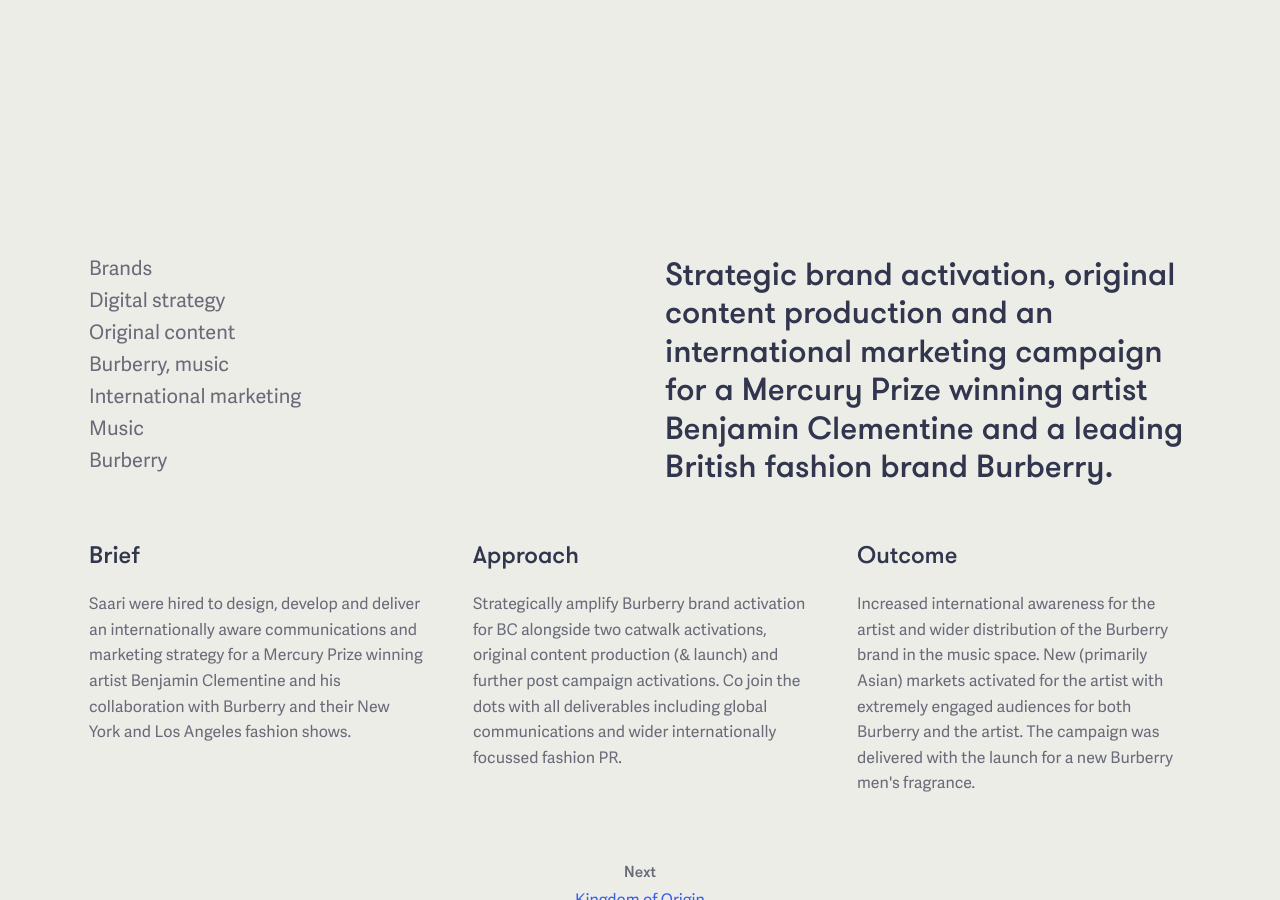
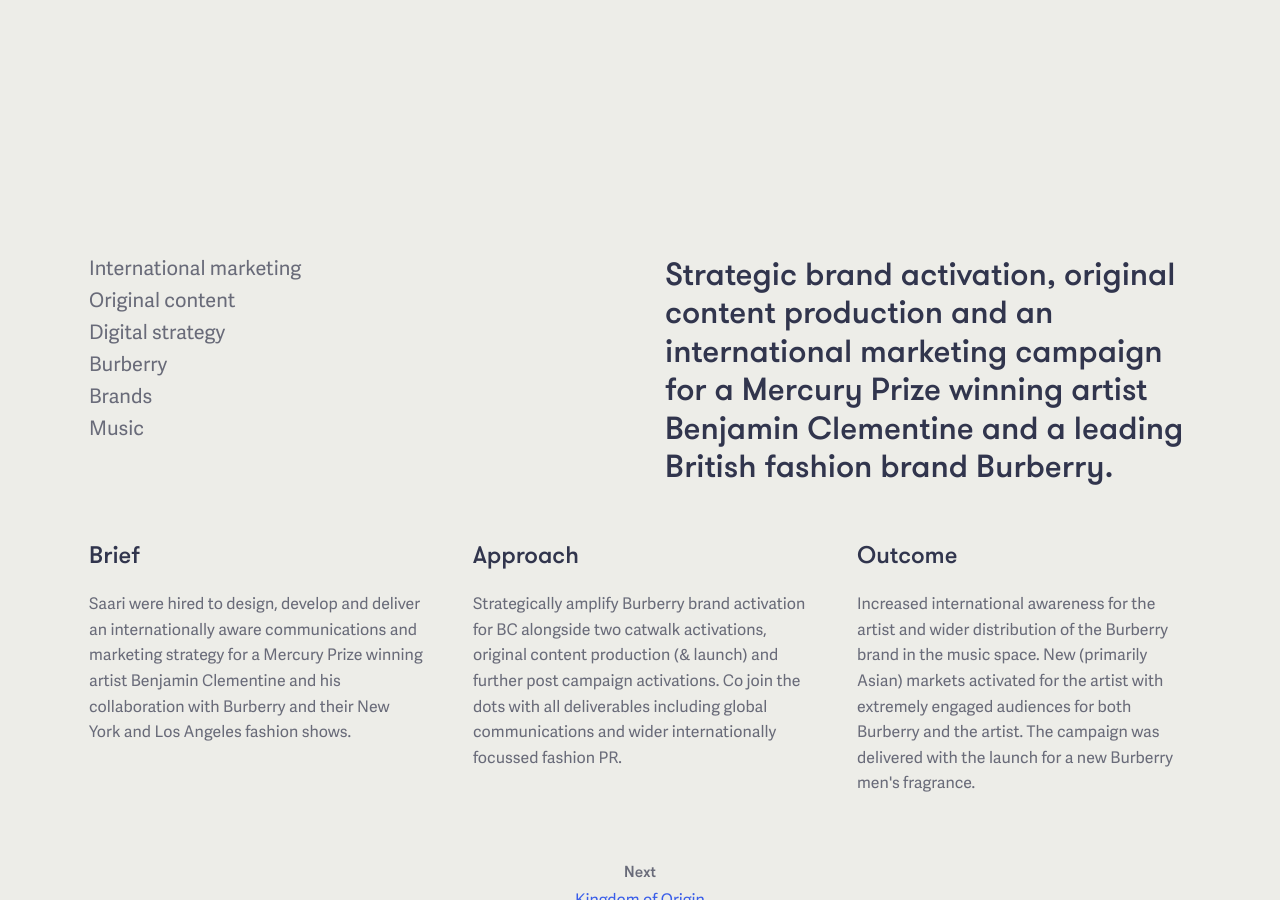
Before and after one commit to garethjohnsdesign/saari.co.uk, a Jekyll site: the page built from _projects/benjamin-clementine.markdown, in a window 1280 px wide and 900 px high, scrolled down 408 px. Built offline with Jekyll 4.4.1, drawn with Linux system fonts in a browser that asks for light colours.

Commit message:
Updated Benjamin Projecthumb 2 and 3 other files

```diff
--- a/_projects/benjamin-clementine.markdown
+++ b/_projects/benjamin-clementine.markdown
@@ -2,20 +2,19 @@
 title: Benjamin Clementine with Burberry
 date: 2013-03-04 00:00:00 Z
 position: 0
-image: "/uploads/BCprojectthumb.png"
+image: "/uploads/benjamin-projecthumb-2.png"
 lead: Strategic brand activation, original content production and an international
   marketing campaign for a Mercury Prize winning artist Benjamin Clementine and a
   leading British fashion brand Burberry.
 is-featured: true
 is-hero: true
 services:
+- International marketing
+- Original content
+- Digital strategy
+- Burberry
 - Brands
-- Digital strategy
-- Original content
-- Burberry, music
-- International marketing
 - Music
-- Burberry
 feature-image: "/uploads/benjamin-clementine-feature.jpg"
 images:
 details:
```
Also changed, not shown: _projects/lapponia-jewelry.markdown (+7 -7 lines), _uploads/benjamin-projecthumb-2.png (added), _uploads/lapponia-thumb.png (added).
